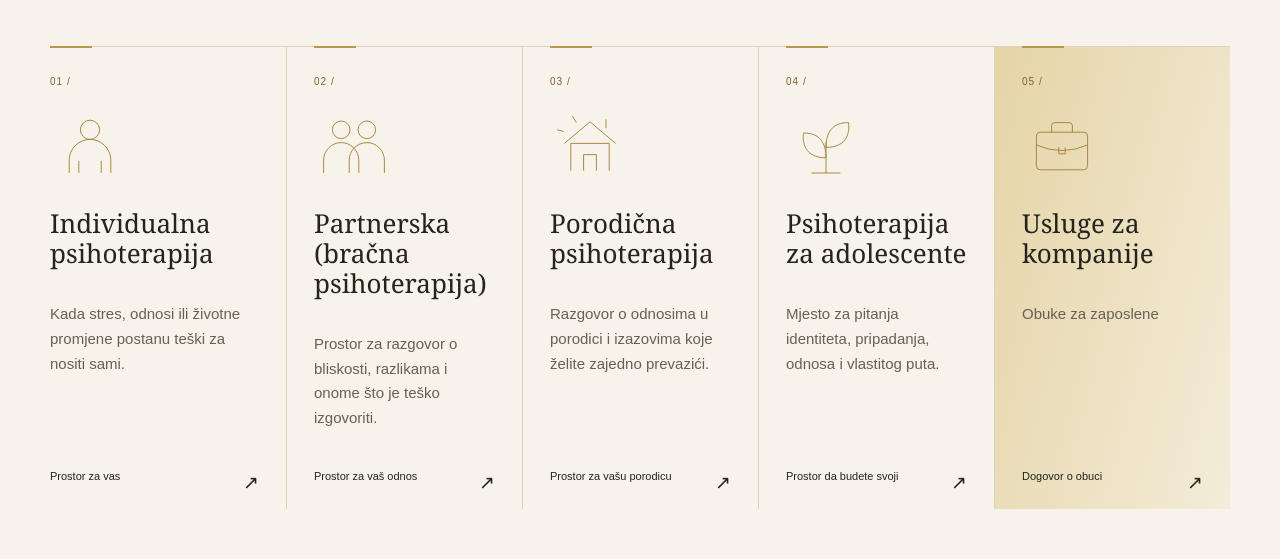
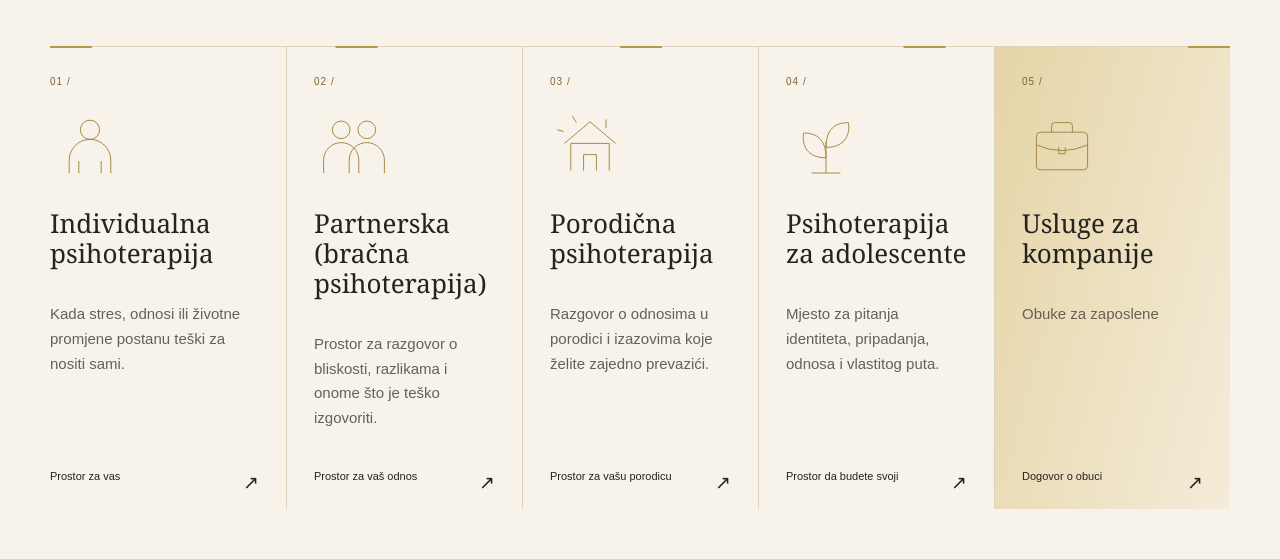
Before and after one commit to darko986/biti_zdrav, a plain HTML site: page dist/index.html in a window 1280 px wide. Shown: the part 1123-1682 px from the top of the page. Drawn offline with Linux system fonts and the light colour scheme.

Commit message:
Rasporedi zlatne crtice u pet koraka

```diff
--- a/dist/index.html
+++ b/dist/index.html
@@ -7,7 +7,7 @@
 <meta name="robots" content="noindex,nofollow"><meta name="theme-color" content="#f7f3ea">
 <meta property="og:title" content="BITI ZDRAV — psihoterapija i savjetovalište"><meta property="og:description" content="Psihoterapija i savjetovanje u Doboju i online. Podrška za odrasle, parove, djecu i adolescente."><meta property="og:type" content="website"><meta property="og:locale" content="bs_BA">
 <meta property="og:image" content="https://biti-zdrav-savjetovaliste.magneticnoodle5.chatgpt.site/assets/biti-zdrav-brand.jpg">
-<link rel="icon" href="assets/biti-zdrav-brand.jpg" type="image/jpeg"><link rel="stylesheet" href="style.css?v=20261121-profil"><script src="app.js?v=20261121-profil" defer></script>
+<link rel="icon" href="assets/biti-zdrav-brand.jpg" type="image/jpeg"><link rel="stylesheet" href="style.css?v=20261121-kartice"><script src="app.js?v=20261121-profil" defer></script>
 </head>
 <body>
 <a class="skip" href="#sadrzaj">Preskoči na sadržaj</a>
--- a/dist/style.css
+++ b/dist/style.css
@@ -7,7 +7,7 @@
 .contact-phone{display:block;font:28px var(--serif);color:var(--lime);margin:15px 0 8px}.facebook-link{display:block;text-decoration:underline;text-underline-offset:4px;font-size:11px;margin-bottom:17px}.brand-sub{font-size:7px;letter-spacing:1.2px}.hero-note{line-height:1.9}
 
 /* Gold accents from the supplied practice identity. */
-.support-card::before{content:"";position:absolute;top:-1px;left:0;width:42px;height:2px;background:#b6974c}.support-card+.support-card::before{left:27px}.support-card a:hover{color:#805b2b;border-color:#b6974c}.image-note{border-left:3px solid #b6974c}.button{border-color:#806333}.button.light{border-color:var(--lime)}.contact{border-top:3px solid #b6974c}.brand-logo{border:1px solid #b6974c55}@media(max-width:1050px){.support-card+.support-card::before{left:18px}}@media(max-width:760px){.support-card+.support-card::before{left:0}.support-card:nth-child(even)::before{left:22px}.footer-top .brand-logo{width:44px;height:44px}.footer-brand-note{max-width:170px;line-height:1.6}}
+.support-card::before{content:"";position:absolute;top:-1px;left:var(--marker-position,0%);transform:translateX(calc(-1 * var(--marker-position,0%)));width:42px;height:2px;background:#b6974c}.support-card a:hover{color:#805b2b;border-color:#b6974c}.image-note{border-left:3px solid #b6974c}.button{border-color:#806333}.button.light{border-color:var(--lime)}.contact{border-top:3px solid #b6974c}.brand-logo{border:1px solid #b6974c55}@media(max-width:760px){.footer-top .brand-logo{width:44px;height:44px}.footer-brand-note{max-width:170px;line-height:1.6}}
 
 /* Introduction based on the practice's public Facebook information. */
 .about{display:grid;grid-template-columns:1fr 1.35fr;gap:70px;border-top:1px solid var(--line)}
@@ -68,7 +68,7 @@
 @media(max-width:760px){.topic-grid{grid-template-columns:1fr}}
 
 .support-company{background:linear-gradient(105deg,#e5d4a6,#f4ecd9)}
-@media(max-width:760px){.support-card.support-company{padding-inline:14px}.support-card.support-company::before{left:14px}}
+@media(max-width:760px){.support-card.support-company{padding-inline:14px}}
 .bio-detail h3{font:23px/1.3 var(--serif);margin:24px 0 10px}.bio-detail p{font-size:16px;line-height:1.75;max-width:65ch;padding:0;margin:0 0 16px}
 
 .contact-info{display:grid;align-content:start;justify-items:start;gap:20px;min-width:0}
@@ -85,4 +85,9 @@
 .about-copy>p,.bio-detail p,.intro{font-size:18px}
 .support-card h3{overflow-wrap:break-word;line-height:1.15}
 @media(min-width:761px) and (max-width:1100px){.support-grid{grid-template-columns:repeat(3,minmax(0,1fr));row-gap:28px}}
-@media(max-width:580px){.support-grid{grid-template-columns:1fr}.support-grid .support-card{padding:24px 16px;border-left:0;border-top:1px solid var(--line)}.support-grid .support-card::before{left:16px}.support-card p{min-height:0;max-width:none}.support-card a{font-size:14px}}
+@media(max-width:580px){.support-grid{grid-template-columns:1fr}.support-grid .support-card{padding:24px 16px;border-left:0;border-top:1px solid var(--line)}.support-card p{min-height:0;max-width:none}.support-card a{font-size:14px}}
+
+.support-card:nth-child(2){--marker-position:25%}
+.support-card:nth-child(3){--marker-position:50%}
+.support-card:nth-child(4){--marker-position:75%}
+.support-card:nth-child(5){--marker-position:100%}
```
